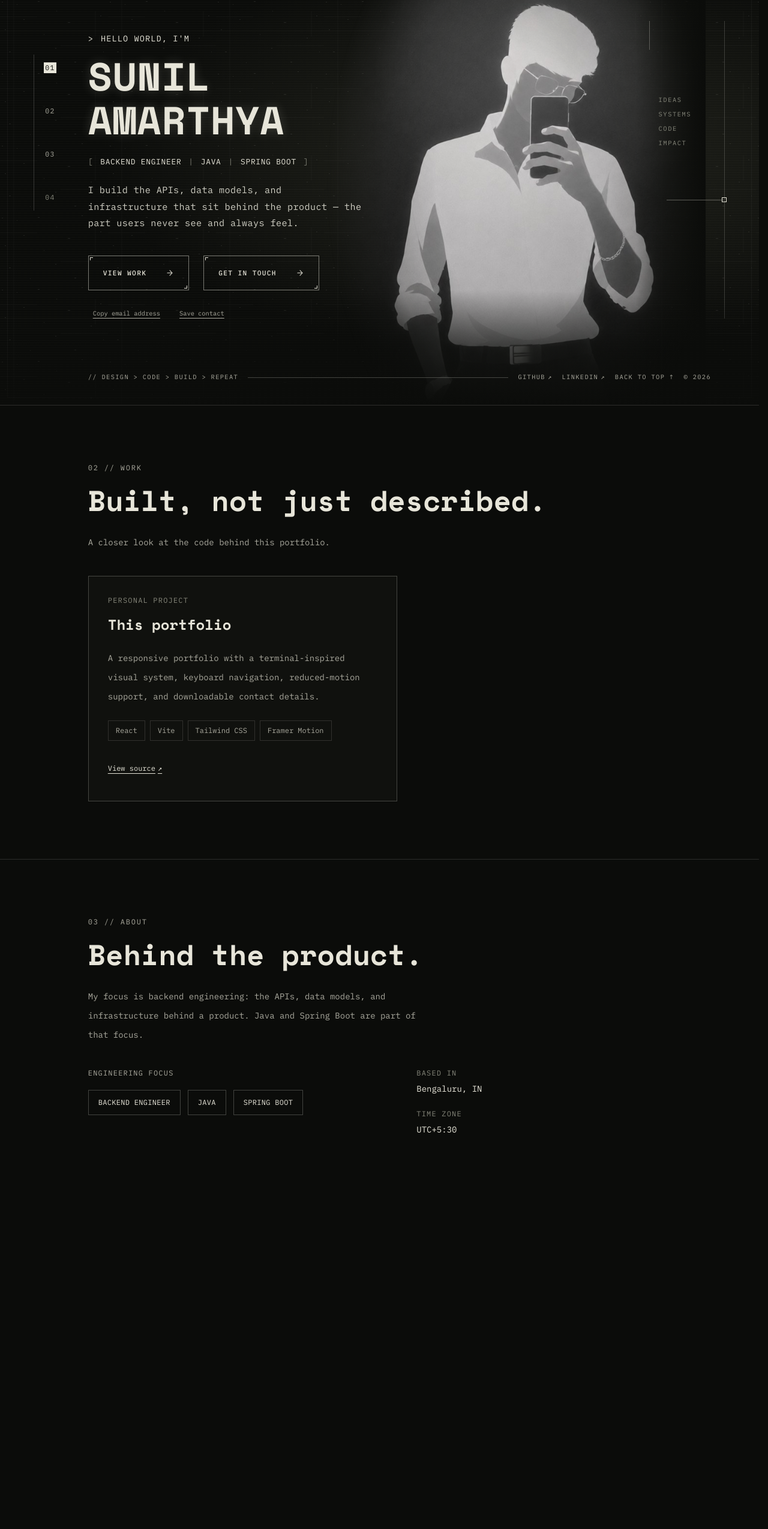
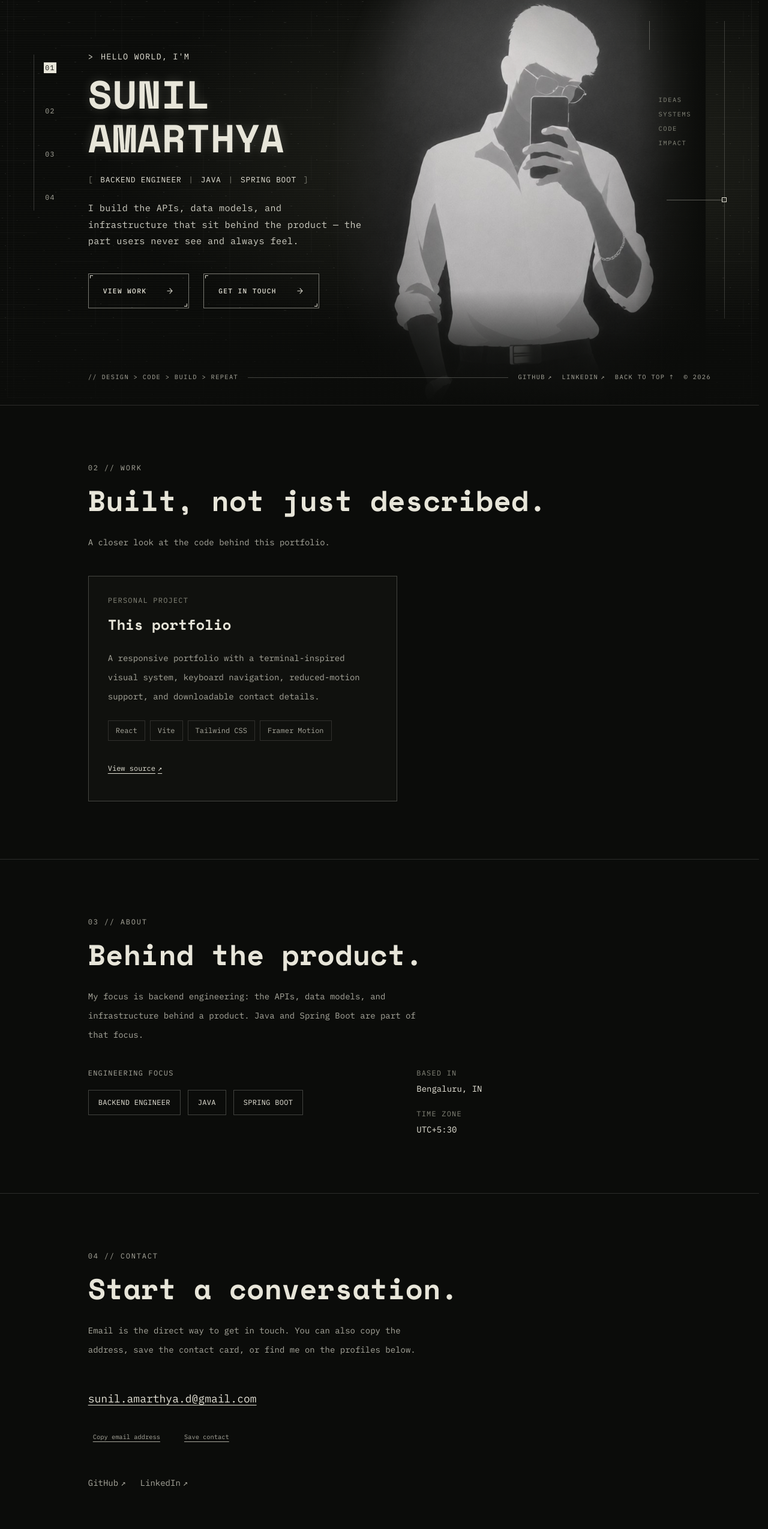
Before and after one commit to sunil-0701/My-Portfolio, a React (Vite) app: page / in a window 1280 px wide. Shown: the part 125-2674 px from the top of the page at 60% size. Before the commit the page ends 2114 px from the top, so only its background shows below. Built offline with nearby package versions, Linux system fonts and the light colour scheme.

Commit message:
feat: add a dedicated contact destination and simplify hero actions

```diff
--- a/scripts/check-contact.js
+++ b/scripts/check-contact.js
@@ -57,6 +57,6 @@ await withBrowser(async ({ page, url }) => {
   await page.waitForSelector('img')
   await page.$eval('img', (image) => image.decode())
   assert.equal(await page.$('.portrait-fallback'), null)
-  assert.equal(await page.$('.hero-copy a[href^="mailto:"]') !== null, true)
+  assert.equal(await page.$('#contact a[href^="mailto:"]') !== null, true)
   console.log('Contact checks passed: clipboard success, permission denial, readable fallback, and retry.')
 })
--- a/src/App.jsx
+++ b/src/App.jsx
@@ -5,6 +5,7 @@ import NavBar from './components/layout/NavBar'
 import Landing from './sections/Landing'
 import Work from './sections/Work'
 import About from './sections/About'
+import Contact from './sections/Contact'
 import { rememberIntro, shouldShowIntro } from './utils/intro'
 
 function App() {
@@ -41,6 +42,7 @@ function App() {
           <Landing ready={ready} />
           <Work />
           <About />
+          <Contact />
         </main>
       </div>
     </MotionConfig>
--- a/src/components/hero/HeroContent.jsx
+++ b/src/components/hero/HeroContent.jsx
@@ -1,7 +1,5 @@
 import { motion } from 'framer-motion'
 import Button, { ArrowRight } from '../ui/Button'
-import CopyEmail from '../ui/CopyEmail'
-import SaveContact from '../ui/SaveContact'
 import ConnectionNotice from '../ConnectionNotice'
 import usePageVisible from '../../hooks/usePageVisible'
 import { SITE } from '../../config/site'
@@ -94,15 +92,11 @@ export default function HeroContent({ ready = true }) {
         <Button href="#work" variant="outline" icon={<ArrowRight />}>
           View work
         </Button>
-        <Button href={`mailto:${SITE.email}`} variant="outline" icon={<ArrowRight />}>
+        <Button href="#contact" variant="outline" icon={<ArrowRight />}>
           Get in touch
         </Button>
       </motion.div>
       <ConnectionNotice />
-      <motion.div variants={rise} className="flex flex-wrap items-start gap-x-4">
-        <CopyEmail />
-        <div className="mt-4"><SaveContact /></div>
-      </motion.div>
     </motion.div>
   )
 }
--- a/src/config/site.js
+++ b/src/config/site.js
@@ -20,7 +20,7 @@ export const SECTIONS = [
   { id: 'home', label: 'HOME', ready: true },
   { id: 'work', label: 'WORK', ready: true },
   { id: 'about', label: 'ABOUT', ready: true },
-  { id: 'contact', label: 'CONTACT', ready: false },
+  { id: 'contact', label: 'CONTACT', ready: true },
 ]
 
 export const PROJECTS = [
--- /dev/null
+++ b/src/sections/Contact.jsx
@@ -0,0 +1,22 @@
+import ContentSection from '../components/layout/ContentSection'
+import CopyEmail from '../components/ui/CopyEmail'
+import SaveContact from '../components/ui/SaveContact'
+import ExternalLink from '../components/ui/ExternalLink'
+import { SITE } from '../config/site'
+
+export default function Contact() {
+  return (
+    <ContentSection id="contact" number="04" title="Start a conversation." intro="Email is the direct way to get in touch. You can also copy the address, save the contact card, or find me on the profiles below.">
+      <a className="contact-email inline-block max-w-full break-all py-3 font-mono text-base underline underline-offset-4 sm:text-lg" href={`mailto:${SITE.email}`}>{SITE.email}</a>
+      <div className="flex flex-wrap items-start gap-x-6">
+        <CopyEmail />
+        <div className="mt-4"><SaveContact /></div>
+      </div>
+      <div className="mt-8 flex flex-wrap gap-6 text-sm text-muted">
+        <ExternalLink href={SITE.github}>GitHub</ExternalLink>
+        <ExternalLink href={SITE.linkedin}>LinkedIn</ExternalLink>
+      </div>
+      <a className="back-to-top mt-10 inline-flex min-h-11 items-center text-xs text-muted underline underline-offset-4 hover:text-paper" href="#home">Back to top ↑</a>
+    </ContentSection>
+  )
+}
```
